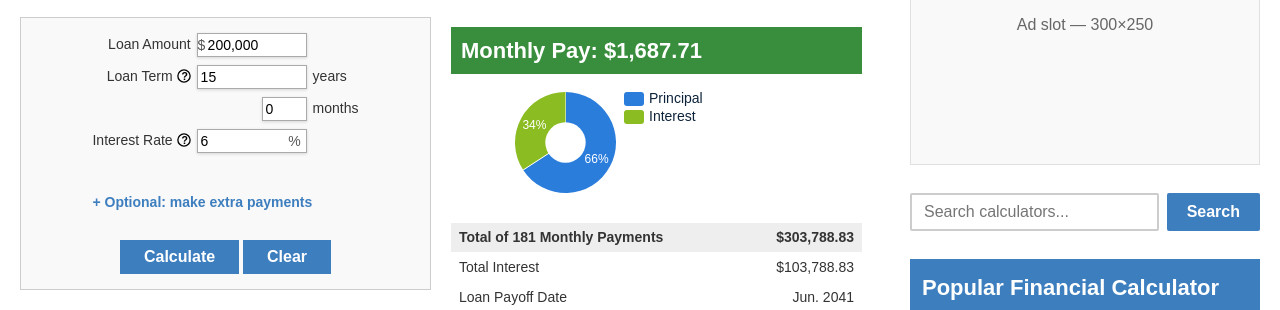
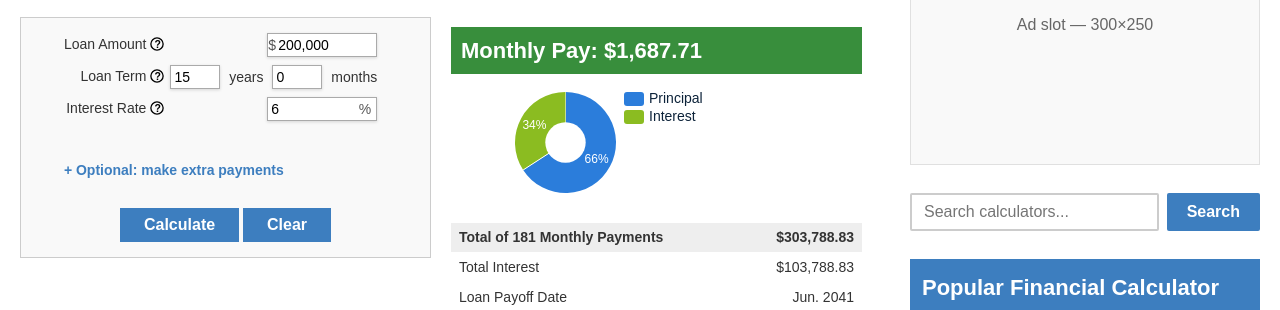
Before and after one commit to tgh101/calcify.ai, a website: page amortization-calculator.html in a window 1280 px wide. Shown: the part 187-497 px from the top of the page. Drawn offline with Linux system fonts and the light colour scheme.

Commit message:
fix(amortization): align input boxes with consistent left border positioning
- Aligned Loan Amount, Loan Term, and Interest Rate input boxes to start at same position
- Loan term years and months inputs now on same line with aligned boxes
- Standardized input widths for consistent alignment
- Maintained all existing functionality while improving visual layout
- Fixed duplicate loan term section issue

```diff
--- a/amortization-calculator.html
+++ b/amortization-calculator.html
@@ -223,11 +223,15 @@
                 <form name="calform" onsubmit="calculateAmortization(); return false;">
                   <table>
                     <tr>
-                      <td align="right">Loan Amount</td>
+                      <td align="right">
+                        <label for="calo-amount" class="label-cell">Loan Amount
+                          <img class="ttimg" alt="?" src="img/svg/help.svg" title="The total amount of money being borrowed." />
+                        </label>
+                      </td>
                       <td align="right">
                         <span class="input-unit-wrapper">
                           <span class="unit-prefix">$</span>
-                          <input type="text" name="calo-amount" id="calo-amount" value="200,000" class="inhalf indollar" />
+                          <input type="text" name="calo-amount" id="calo-amount" value="200,000" class="inhalf indollar" style="width: 110px;" />
                         </span>
                       </td>
                       <td>&nbsp;</td>
@@ -239,16 +243,12 @@
                         </label>
                       </td>
                       <td align="right">
-                        <input type="text" name="caloan-term-years" id="caloan-term-years" value="15" class="inhalf" />
+                        <input type="text" name="caloan-term-years" id="caloan-term-years" value="15" class="inhalf" style="width: 50px;" />
+                        <span style="margin: 0 5px;">years</span>
+                        <input type="text" name="caloan-term-months" id="caloan-term-months" value="0" class="in4char" style="width: 50px;" />
+                        <span style="margin-left: 5px;">months</span>
                       </td>
-                      <td>years</td>
-                    </tr>
-                    <tr>
-                      <td align="right">&nbsp;</td>
-                      <td align="right">
-                        <input type="text" name="caloan-term-months" id="caloan-term-months" value="0" class="in4char" />
-                      </td>
-                      <td>months</td>
+                      <td>&nbsp;</td>
                     </tr>
                     <tr>
                       <td align="right">
@@ -258,7 +258,7 @@
                       </td>
                       <td align="right">
                         <span class="input-unit-wrapper">
-                          <input type="text" name="cinterest-rate" id="cinterest-rate" value="6" class="inhalf inpct" />
+                          <input type="text" name="cinterest-rate" id="cinterest-rate" value="6" class="inhalf inpct" style="width: 110px;" />
                           <span class="unit-suffix">%</span>
                         </span>
                       </td>
@@ -298,7 +298,7 @@
                       <td colspan="3" style="padding: 5px 0; font-weight: bold; font-size: 14px">Extra Payments</td>
                     </tr>
                     <tr>
-                      <td colspan="3" style="padding-left: 10px; font-size: 13px">
+                      <td colspan="2" style="padding-left: 10px; font-size: 13px">
                         Extra Monthly Pay
                         <div style="padding-bottom: 5px">
                           <span class="input-unit-wrapper">
```
